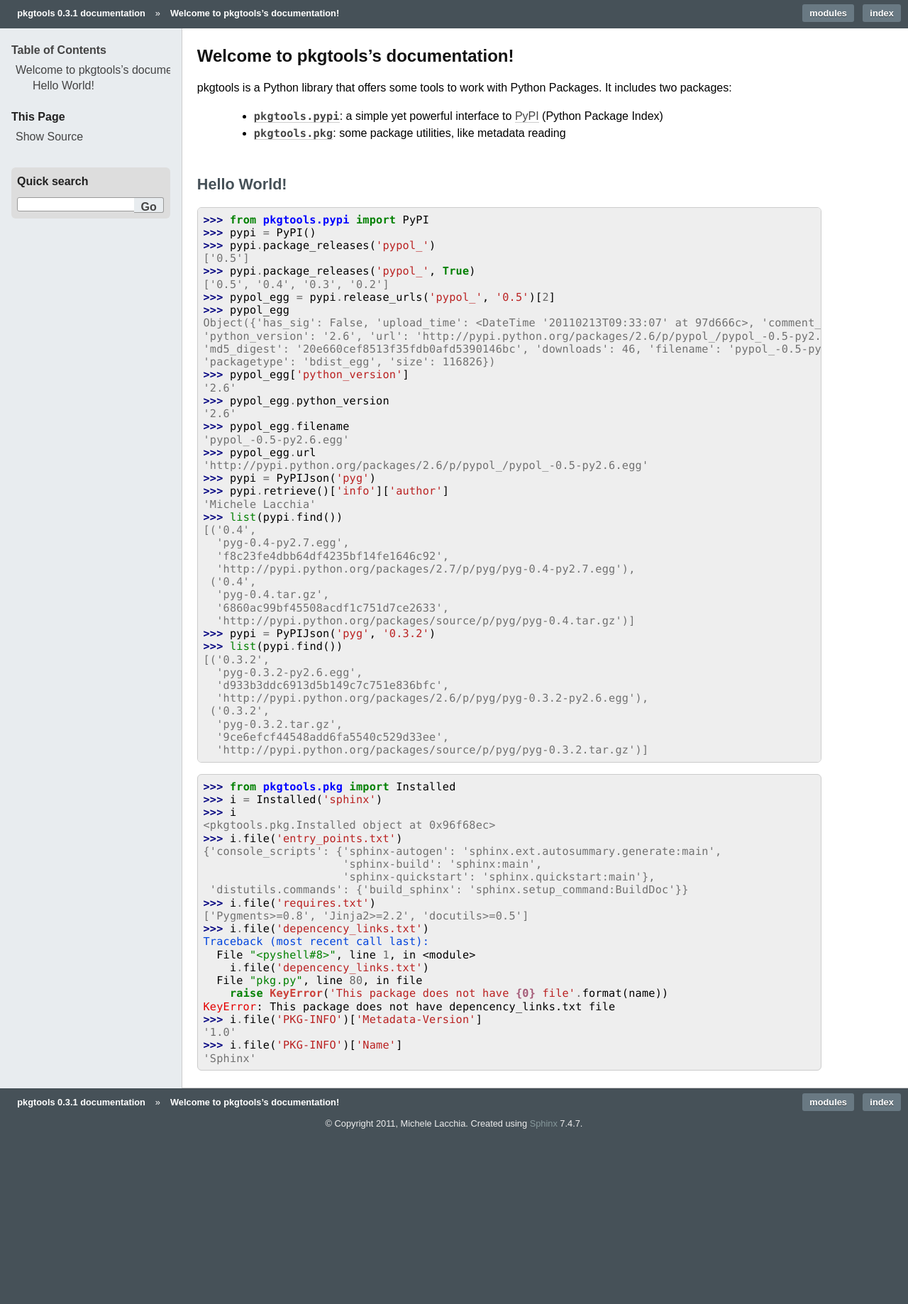
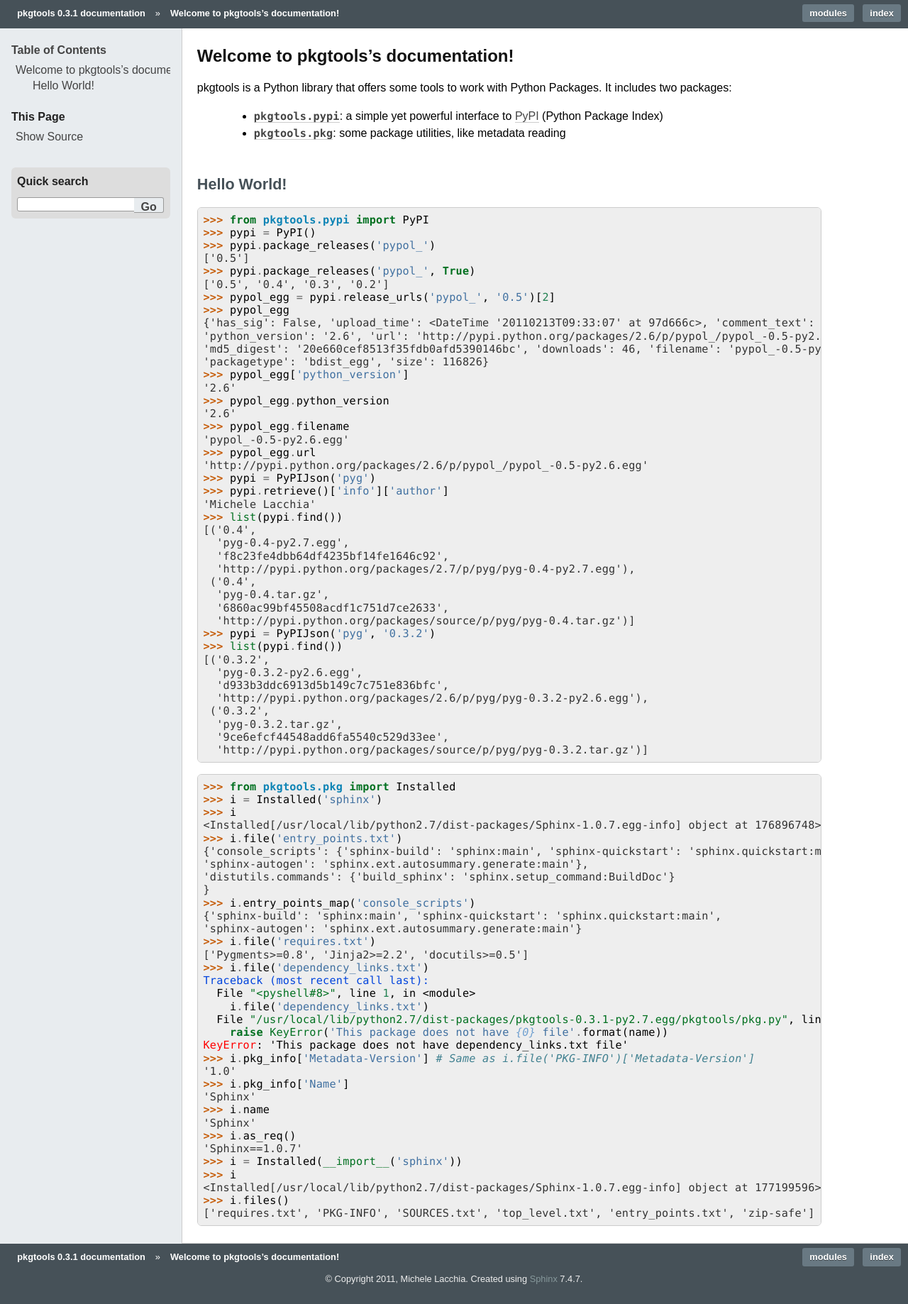
Before and after one commit to rubik/pkgtools, a Sphinx documentation site: the page built from docs/index.rst, in a window 1280 px wide. Shown: the whole page at 71% size. Built offline with Sphinx 7.4.7, drawn with Linux system fonts in a browser that asks for light colours; before the commit the page ends 1619 px from its top, so only the background shows below that.

Commit message:
Updated docs

```diff
--- a/docs/conf.py
+++ b/docs/conf.py
@@ -82,7 +82,7 @@
 #show_authors = False
 
 # The name of the Pygments (syntax highlighting) style to use.
-pygments_style = 'default'
+pygments_style = 'sphinx'
 
 # A list of ignored prefixes for module index sorting.
 #modindex_common_prefix = []
--- a/docs/index.rst
+++ b/docs/index.rst
@@ -25,10 +25,10 @@
     ['0.5', '0.4', '0.3', '0.2']
     >>> pypol_egg = pypi.release_urls('pypol_', '0.5')[2]
     >>> pypol_egg
-    Object({'has_sig': False, 'upload_time': <DateTime '20110213T09:33:07' at 97d666c>, 'comment_text': '',
+    {'has_sig': False, 'upload_time': <DateTime '20110213T09:33:07' at 97d666c>, 'comment_text': '',
     'python_version': '2.6', 'url': 'http://pypi.python.org/packages/2.6/p/pypol_/pypol_-0.5-py2.6.egg',
     'md5_digest': '20e660cef8513f35fdb0afd5390146bc', 'downloads': 46, 'filename': 'pypol_-0.5-py2.6.egg',
-    'packagetype': 'bdist_egg', 'size': 116826})
+    'packagetype': 'bdist_egg', 'size': 116826}
     >>> pypol_egg['python_version']
     '2.6'
     >>> pypol_egg.python_version
@@ -65,22 +65,34 @@
     >>> from pkgtools.pkg import Installed
     >>> i = Installed('sphinx')
     >>> i
-    <pkgtools.pkg.Installed object at 0x96f68ec>
+    <Installed[/usr/local/lib/python2.7/dist-packages/Sphinx-1.0.7.egg-info] object at 176896748>
     >>> i.file('entry_points.txt')
-    {'console_scripts': {'sphinx-autogen': 'sphinx.ext.autosummary.generate:main',
-                         'sphinx-build': 'sphinx:main',
-                         'sphinx-quickstart': 'sphinx.quickstart:main'},
-     'distutils.commands': {'build_sphinx': 'sphinx.setup_command:BuildDoc'}}
+    {'console_scripts': {'sphinx-build': 'sphinx:main', 'sphinx-quickstart': 'sphinx.quickstart:main',
+    'sphinx-autogen': 'sphinx.ext.autosummary.generate:main'},
+    'distutils.commands': {'build_sphinx': 'sphinx.setup_command:BuildDoc'}
+    }
+    >>> i.entry_points_map('console_scripts')
+    {'sphinx-build': 'sphinx:main', 'sphinx-quickstart': 'sphinx.quickstart:main',
+    'sphinx-autogen': 'sphinx.ext.autosummary.generate:main'}
     >>> i.file('requires.txt')
     ['Pygments>=0.8', 'Jinja2>=2.2', 'docutils>=0.5']
-    >>> i.file('depencency_links.txt')
+    >>> i.file('dependency_links.txt')
     Traceback (most recent call last):
       File "<pyshell#8>", line 1, in <module>
-        i.file('depencency_links.txt')
-      File "pkg.py", line 80, in file
+        i.file('dependency_links.txt')
+      File "/usr/local/lib/python2.7/dist-packages/pkgtools-0.3.1-py2.7.egg/pkgtools/pkg.py", line 140, in file
         raise KeyError('This package does not have {0} file'.format(name))
-    KeyError: This package does not have depencency_links.txt file
-    >>> i.file('PKG-INFO')['Metadata-Version']
+    KeyError: 'This package does not have dependency_links.txt file'
+    >>> i.pkg_info['Metadata-Version'] # Same as i.file('PKG-INFO')['Metadata-Version']
     '1.0'
-    >>> i.file('PKG-INFO')['Name']
+    >>> i.pkg_info['Name']
     'Sphinx'
+    >>> i.name
+    'Sphinx'
+    >>> i.as_req()
+    'Sphinx==1.0.7'
+    >>> i = Installed(__import__('sphinx'))
+    >>> i
+    <Installed[/usr/local/lib/python2.7/dist-packages/Sphinx-1.0.7.egg-info] object at 177199596>
+    >>> i.files()
+    ['requires.txt', 'PKG-INFO', 'SOURCES.txt', 'top_level.txt', 'entry_points.txt', 'zip-safe']
```
